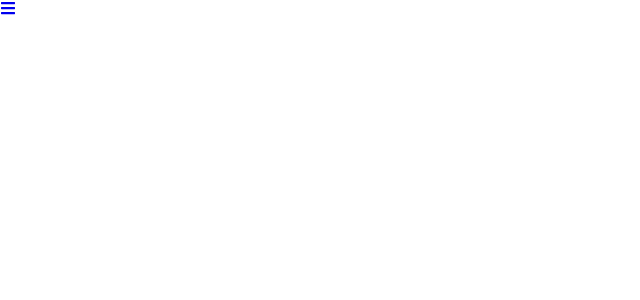
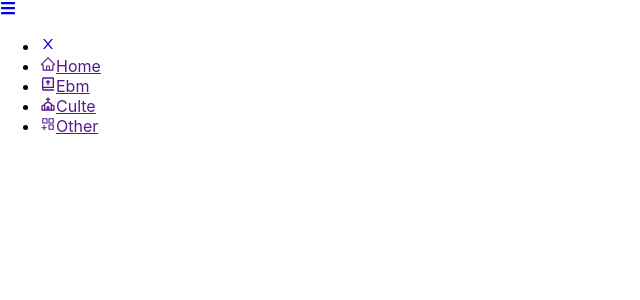
Before and after one commit to jmatondo/ebm, a React (Create React App) app: page / in a window 1280 px wide. Shown: the top 300 px of the page, without its empty margins (0-640 px from the left). Built offline with nearby package versions, Linux system fonts and the light colour scheme.

Commit message:
Menu gauche v2

```diff
--- a/src/components/Navbar.js
+++ b/src/components/Navbar.js
@@ -14,7 +14,7 @@ const Navbar = () => {
           <FaIcons.FaBars onClick={showSidebar} />
         </Link>
       </div>
-      {/*       <nav className={sidebar ? "nav-menu active" : "nav-menu"}>
+      <nav className={sidebar ? "nav-menu active" : "nav-menu"}>
         <ul classNam="nav-menu-items">
           <li className="navbar-toggle">
             <Link to="#" className="menu-bars">
@@ -32,7 +32,7 @@ const Navbar = () => {
             );
           })}
         </ul>
-      </nav> */}
+      </nav>
     </>
   );
 };
```
